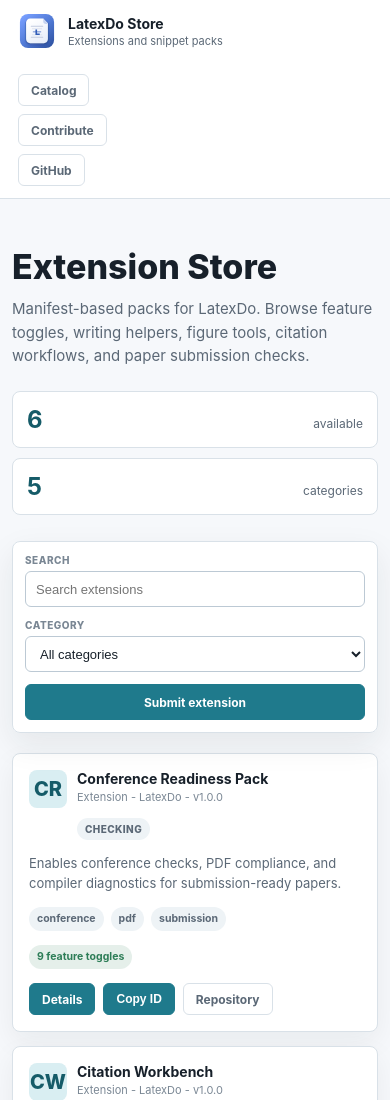
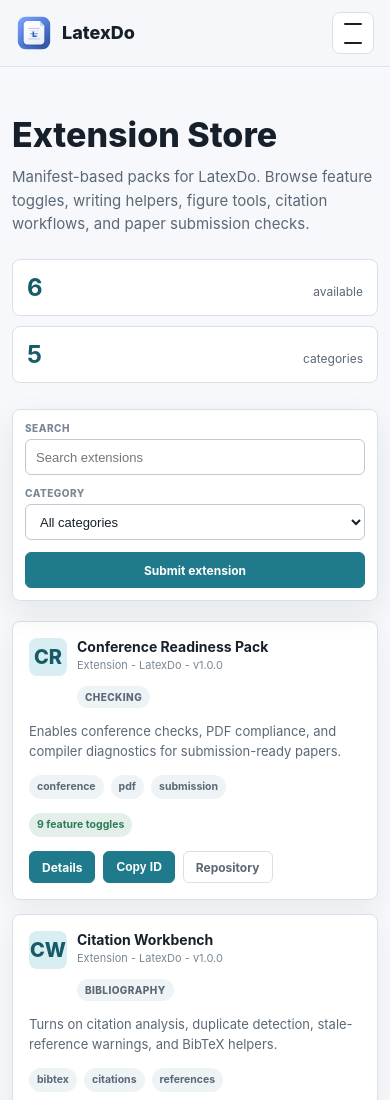
Before and after one commit to latexdo/store.latexdo.org, a website: page index.html in a window 390 px wide. Shown: the top 1100 px of the page. Drawn offline with Linux system fonts and the light colour scheme.

Commit message:
some enhacements (fixes: #4)

```diff
--- a/app.js
+++ b/app.js
@@ -17,6 +17,23 @@ const catalogGrid = document.querySelector("[data-catalog-grid]");
 const detailRoot = document.querySelector("[data-extension-detail]");
 const searchInput = document.querySelector("[data-search]");
 const categorySelect = document.querySelector("[data-category]");
+const navToggle = document.querySelector("[data-nav-toggle]");
+const navLinksMenu = document.querySelector("[data-nav-links]");
+
+if (navToggle && navLinksMenu) {
+  navToggle.addEventListener("click", () => {
+    const open = !navLinksMenu.classList.contains("open");
+    navLinksMenu.classList.toggle("open", open);
+    navToggle.setAttribute("aria-expanded", String(open));
+  });
+
+  navLinksMenu.addEventListener("click", (event) => {
+    if (event.target.closest("a")) {
+      navLinksMenu.classList.remove("open");
+      navToggle.setAttribute("aria-expanded", "false");
+    }
+  });
+}
 
 init().catch((error) => {
   renderError(error instanceof Error ? error.message : "Could not load catalog.");
--- a/index.html
+++ b/index.html
@@ -12,18 +12,28 @@
     <link rel="stylesheet" href="/style.css" />
   </head>
   <body>
-    <header class="topbar">
-      <a class="brand" href="/" aria-label="LatexDo Store">
-        <img src="/assets/icon.svg" alt="" />
-        <span>
-          <strong>LatexDo Store</strong>
-          <small>Extensions and snippet packs</small>
-        </span>
-      </a>
-      <nav aria-label="Primary">
-        <a href="#catalog">Catalog</a>
-        <a href="#contribute">Contribute</a>
-        <a href="https://github.com/latexdo/store.latexdo.org">GitHub</a>
+    <header class="site-header" data-header>
+      <nav class="nav-shell" aria-label="Primary navigation">
+        <a class="brand" href="https://latexdo.org" aria-label="LatexDo home">
+          <img src="/assets/icon.svg" alt="" width="36" height="36" />
+          <span>LatexDo</span>
+        </a>
+        <button
+          class="nav-toggle"
+          type="button"
+          aria-expanded="false"
+          aria-controls="nav-links"
+          data-nav-toggle
+        >
+          <span></span>
+          <span></span>
+        </button>
+        <div id="nav-links" class="nav-links" data-nav-links>
+          <a href="https://latexdo.org/#comparison">Comparison</a>
+          <a href="https://latexdo.org/downloads/">Desktop</a>
+          <a href="https://latexdo.org/#cli">CLI</a>
+          <a href="https://editor.latexdo.org">Online Editor <span class="preview-pill">Preview</span></a>
+        </div>
       </nav>
     </header>
 
--- a/style.css
+++ b/style.css
@@ -41,52 +41,98 @@ a {
   text-decoration: none;
 }
 
-.topbar {
+.site-header {
   position: sticky;
-  z-index: 10;
   top: 0;
+  z-index: 30;
+  border-bottom: 1px solid rgb(215 221 231 / 76%);
+  background: rgb(246 247 249 / 82%);
+  backdrop-filter: blur(20px);
+}
+
+.nav-shell {
   display: flex;
-  min-height: 68px;
+  width: min(1180px, calc(100% - 32px));
+  min-height: 66px;
   align-items: center;
   justify-content: space-between;
   gap: 24px;
-  padding: 10px max(24px, calc((100vw - 1180px) / 2));
-  border-bottom: 1px solid var(--line);
-  background: rgb(255 255 255 / 92%);
-  backdrop-filter: blur(16px);
+  margin: 0 auto;
 }
 
 .brand {
   display: inline-flex;
-  min-width: 0;
   align-items: center;
-  gap: 12px;
+  gap: 10px;
+  color: var(--ink);
+  font-size: 18px;
+  font-weight: 820;
+  letter-spacing: 0;
+  text-decoration: none;
 }
 
 .brand img {
-  width: 38px;
-  height: 38px;
+  width: 36px;
+  height: 36px;
+  flex: none;
   border-radius: 8px;
 }
 
 .brand span {
-  display: grid;
-  min-width: 0;
-  gap: 2px;
+  line-height: 1;
 }
 
-.brand strong {
-  color: var(--ink);
+.nav-links {
+  display: flex;
+  align-items: center;
+  gap: 20px;
+  color: var(--muted);
   font-size: 14px;
-  font-weight: 750;
+  font-weight: 690;
 }
 
-.brand small {
-  color: var(--muted);
-  font-size: 11px;
+.nav-links a {
+  text-decoration: none;
 }
 
-.topbar nav,
+.nav-links a:hover {
+  color: var(--ink);
+}
+
+.preview-pill {
+  display: inline-flex;
+  width: fit-content;
+  border: 1px solid rgb(202 138 4 / 25%);
+  border-radius: 999px;
+  background: rgb(202 138 4 / 10%);
+  color: #a16207;
+  font-size: 11px;
+  font-weight: 820;
+  line-height: 1;
+  padding: 3px 7px;
+  letter-spacing: 0.01em;
+  text-transform: uppercase;
+}
+
+.nav-toggle {
+  display: none;
+  width: 42px;
+  height: 42px;
+  border: 1px solid var(--line);
+  border-radius: 8px;
+  background: var(--surface);
+  cursor: pointer;
+}
+
+.nav-toggle span {
+  display: block;
+  width: 18px;
+  height: 2px;
+  margin: 5px auto;
+  border-radius: 2px;
+  background: var(--ink);
+}
+
 .contribute-actions {
   display: flex;
   flex-wrap: wrap;
@@ -95,7 +141,6 @@ a {
   gap: 8px;
 }
 
-.topbar nav a,
 .contribute-actions a,
 .submit-link,
 .card-actions a,
@@ -114,7 +159,6 @@ a {
   font-weight: 650;
 }
 
-.topbar nav a:hover,
 .contribute-actions a:hover,
 .submit-link:hover,
 .card-actions a:hover,
@@ -469,21 +513,41 @@ footer {
 }
 
 @media (max-width: 760px) {
-  .topbar,
   .catalog-hero,
   .catalog-controls,
   .contribute-panel {
     grid-template-columns: 1fr;
   }
 
-  .topbar {
-    position: static;
-    align-items: flex-start;
-    padding: 12px 18px;
+  .nav-toggle {
+    display: inline-grid;
+    place-items: center;
   }
 
-  .topbar,
-  .topbar nav,
+  .nav-links {
+    position: fixed;
+    top: 66px;
+    right: 16px;
+    left: 16px;
+    display: none;
+    flex-direction: column;
+    align-items: stretch;
+    gap: 0;
+    border: 1px solid var(--line);
+    border-radius: 8px;
+    background: var(--surface);
+    box-shadow: 0 10px 28px rgb(23 32 42 / 10%);
+    padding: 8px;
+  }
+
+  .nav-links.open {
+    display: flex;
+  }
+
+  .nav-links a {
+    padding: 12px;
+  }
+
   .contribute-actions,
   .detail-heading {
     flex-direction: column;
```
